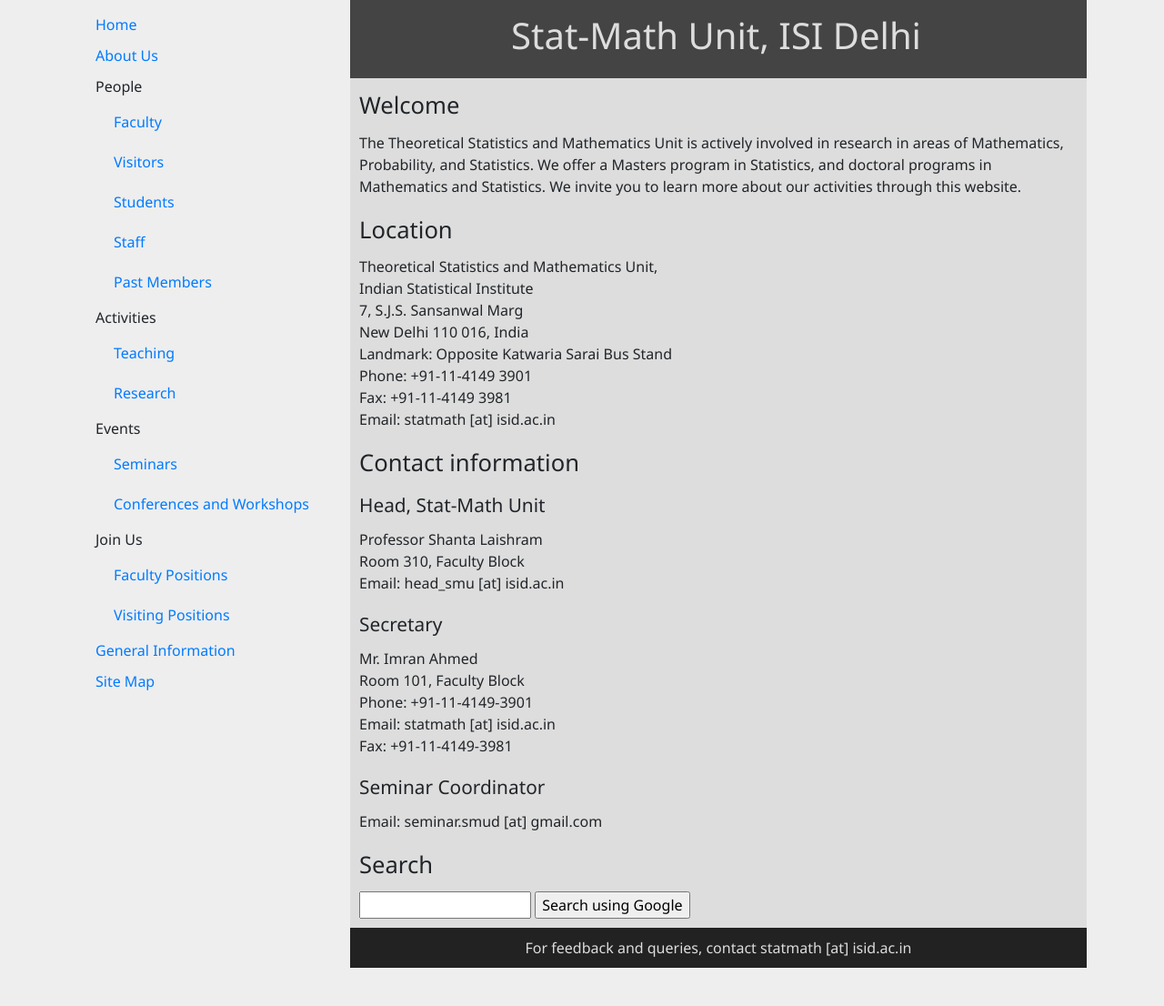
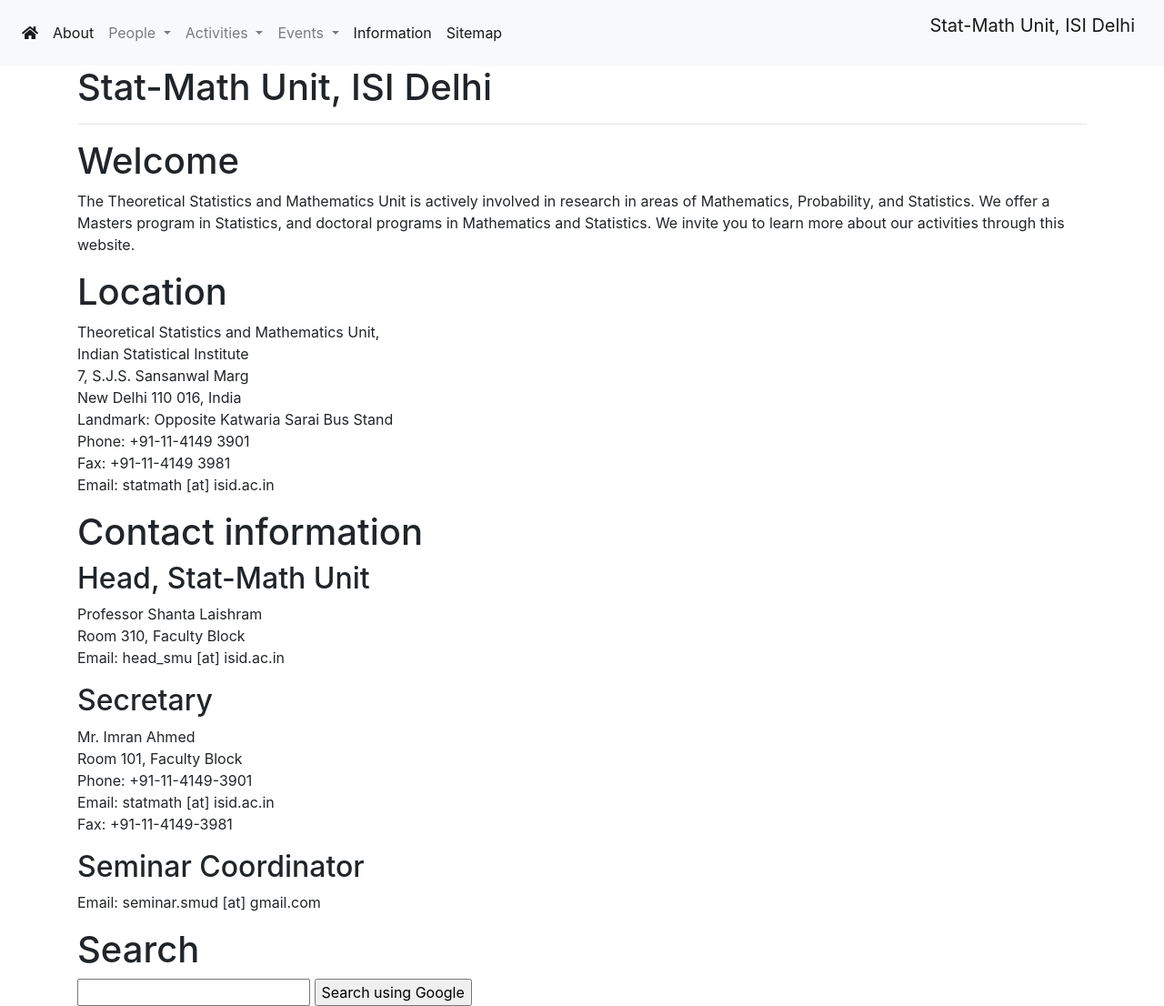
Before and after one commit to isid-smu/isid-smu.github.io, a Jekyll site: the page built from index.md, in a window 1280 px wide. Shown: the whole page at 91% size. Built offline with Jekyll 4.4.1, drawn with Linux system fonts in a browser that asks for light colours; nearby versions of some CDN libraries; before the commit the page ends 1064 px from its top, so only the background shows below that.

Commit message:
new layout

```diff
--- /dev/null
+++ b/_layouts/dropdown.html
@@ -0,0 +1,145 @@
+<!DOCTYPE html>
+<html xmlns="http://www.w3.org/1999/xhtml" lang="en" xml:lang="">
+<head>
+  <meta charset="utf-8" />
+  <meta name="viewport" content="width=device-width, initial-scale=1.0, user-scalable=yes" />
+  <meta name="author" content="{{ page.author }}" />
+  <title>{{ page.title }}</title>
+
+  <link rel="stylesheet"
+	href="https://stackpath.bootstrapcdn.com/bootstrap/4.4.1/css/bootstrap.min.css"
+	integrity="sha384-Vkoo8x4CGsO3+Hhxv8T/Q5PaXtkKtu6ug5TOeNV6gBiFeWPGFN9MuhOf23Q9Ifjh"
+	crossorigin="anonymous">
+
+  <link rel="stylesheet" href="https://fonts.googleapis.com/css?family=Libre Franklin" >
+  <link rel="stylesheet" href="https://fonts.googleapis.com/css?family=Roboto Slab" >
+  <link rel="stylesheet" href="https://fonts.googleapis.com/css?family=Noto Sans" >
+  <link rel="stylesheet" href="https://fonts.googleapis.com/css?family=Noto Serif" >
+  <link rel="stylesheet" href="https://fonts.googleapis.com/css?family=Fira Code" >
+
+  <!-- <link rel="stylesheet" href="assets/styles/custom.css"> -->
+  <link rel="stylesheet" href="assets/styles/dropdown.css">
+  <!-- todo: https://www.aleksandrhovhannisyan.com/blog/how-to-add-a-copy-to-clipboard-button-to-your-jekyll-blog/ -->
+
+  <link rel='stylesheet' href='https://use.fontawesome.com/releases/v5.3.0/css/all.css?ver=5.3.0' type='text/css' media='all' />
+</head>
+
+<body>
+  <header>
+
+    <!-- https://getbootstrap.com/docs/4.0/components/navbar/ -->
+    <nav class="navbar navbar-expand-lg navbar-light bg-light">
+
+      <button class="navbar-toggler" type="button" data-toggle="collapse" data-target="#navbarNav" aria-controls="navbarSupportedContent" aria-expanded="false" aria-label="Toggle navigation">
+	<span class="navbar-toggler-icon"></span>
+      </button>
+
+      <div class="collapse navbar-collapse align-right" id="navbarNav">
+	<ul class="navbar-nav mr-auto">
+	  <li class="nav-item active">
+            <a class="nav-link" href="/" title="Home"><i class="fas fa-home"></i><span class="sr-only">homepage</span></a>
+	  </li>
+	  <li class="nav-item active">
+            <a class="nav-link" href="about.html" title="About Us">About<span class="sr-only">homepage</span></a>
+	  </li>
+
+	  <li class="nav-item dropdown">
+            <a class="nav-link dropdown-toggle" href="#" id="navbarDropdown" role="button" data-toggle="dropdown" aria-haspopup="true" aria-expanded="false">
+              People
+            </a>
+            <div class="dropdown-menu" aria-labelledby="navbarDropdown">
+	      <ul class="menu">
+		<li><a href="faculty.html" ><p>Faculty</p></a></li>
+		<li><a href="visitors.html" ><p>Visitors</p></a></li>
+		<li><a href="students.html" ><p>Students</p></a></li>
+		<li><a href="staff.html" ><p>Staff</p></a></li>
+		<li><a href="past-members.html" ><p>Past Members</p></a></li>
+	      </ul>
+            </div>
+	  </li>
+
+
+	  <li class="nav-item dropdown">
+            <a class="nav-link dropdown-toggle" href="#" id="navbarDropdown" role="button" data-toggle="dropdown" aria-haspopup="true" aria-expanded="false">
+              Activities
+            </a>
+            <div class="dropdown-menu" aria-labelledby="navbarDropdown">
+	      <ul class="menu">
+		<li><a href="teaching.html" ><p>Teaching</p></a></li>
+		<li><a href="research.html" ><p>Research</p></a></li>
+	      </ul>
+            </div>
+	  </li>
+
+
+	  <li class="nav-item dropdown">
+            <a class="nav-link dropdown-toggle" href="#" id="navbarDropdown" role="button" data-toggle="dropdown" aria-haspopup="true" aria-expanded="false">
+              Events
+            </a>
+            <div class="dropdown-menu" aria-labelledby="navbarDropdown">
+	      <ul class="menu">
+		<li><a href="seminars.html" ><p>Seminars</p></a></li>
+		<li><a href="confs.html" ><p>Conferences and Workshops</p></a></li>
+	      </ul>
+            </div>
+	  </li>
+
+
+	  <li class="nav-item active">
+            <a class="nav-link" href="general.html" title="General Information">Information<span class="sr-only">general information</span></a>
+	  </li>
+
+	  <li class="nav-item active">
+            <a class="nav-link" href="sitemap.html" title="Sitemap">Sitemap<span class="sr-only">sitemap</span></a>
+	  </li>
+
+	</ul>
+      </div>
+
+      <a class="navbar-brand" href="/">
+	<p>Stat-Math Unit, ISI Delhi</p>
+	<!-- <img src="smud.svg" height="62" width="400" alt="Stat-Math Unit, ISI Delhi" /> -->
+      </a>
+
+    </nav>
+  </header>
+
+  <main id="page-content">
+    <section>
+      <div class="container">
+	<header>
+	  <h1 class="title">{{ page.title }}</h1>
+	  <p class="author">{{ page.author }}</p>
+	</header>
+	<hr class="hr-primary"/>
+
+	{{ content }}
+
+      </div>
+    </section>
+  </main>
+
+  <script src="https://code.jquery.com/jquery-3.4.1.min.js"
+	  integrity="sha256-CSXorXvZcTkaix6Yvo6HppcZGetbYMGWSFlBw8HfCJo="
+	  crossorigin="anonymous">
+  </script>
+
+  <script src="https://cdn.jsdelivr.net/npm/popper.js@1.16.0/dist/umd/popper.min.js"
+	  integrity="sha384-Q6E9RHvbIyZFJoft+2mJbHaEWldlvI9IOYy5n3zV9zzTtmI3UksdQRVvoxMfooAo"
+	  crossorigin="anonymous">
+  </script>
+
+  <script src="https://stackpath.bootstrapcdn.com/bootstrap/4.4.1/js/bootstrap.min.js"
+	  integrity="sha384-wfSDF2E50Y2D1uUdj0O3uMBJnjuUD4Ih7YwaYd1iqfktj0Uod8GCExl3Og8ifwB6"
+	  crossorigin="anonymous">
+  </script>
+
+  <!-- prism and necessary plugins -->
+  <script src="https://cdnjs.cloudflare.com/ajax/libs/prism/1.27.0/prism.min.js" integrity="sha512-/Swpp6aCQ0smuZ+zpklJqMClcUlvxhpLf9aAcM7JjJrj2waCU4dikm3biOtMVAflOOeniW9qzaNXNrbOAOWFCw==" crossorigin="anonymous" referrerpolicy="no-referrer"></script>
+  <script src="https://cdnjs.cloudflare.com/ajax/libs/prism/1.27.0/components/prism-clike.min.js" integrity="sha512-/Rynaa6ehLZJO9fdk+EUsgiOdJqFSFUB4Qgy+gP4vU4U1DrmPJWypfXe1CgyaV7rRdZjGxdpLe9djxhx1ZHvqQ==" crossorigin="anonymous" referrerpolicy="no-referrer"></script>
+
+  <!-- Needs to be modified to tag bindings -->
+  <script src="https://cdnjs.cloudflare.com/ajax/libs/prism/1.27.0/components/prism-r.min.js" crossorigin="anonymous" referrerpolicy="no-referrer"></script>
+
+</body>
+</html>
--- /dev/null
+++ b/assets/styles/dropdown.css
@@ -0,0 +1,41 @@
+
+nav ul {
+    display: block;
+    list-style: none;
+    /* list-style-position: inside; */
+    /* margin-left: 10px; */
+    margin: 0px;
+    padding: 0px;
+}
+
+nav ul li {
+    margin: 0px;
+    padding: 0px;
+}
+
+
+nav a:hover
+{
+    text-decoration: none;
+}
+
+nav li p
+{
+    width: 100%;
+    margin: 0px;
+    padding: 5px;
+    padding-left: 20px;
+}
+
+nav li li p
+{
+    width: 100%;
+    padding: 10px;
+    padding-left: 40px;
+}
+
+
+nav li p:hover
+{
+    background: #DDDDDD;
+}
```
Also changed, not shown: _includes/toc.html (added, +41 -0 lines), about.md (+1 -1 lines), index.md (+1 -1 lines).
